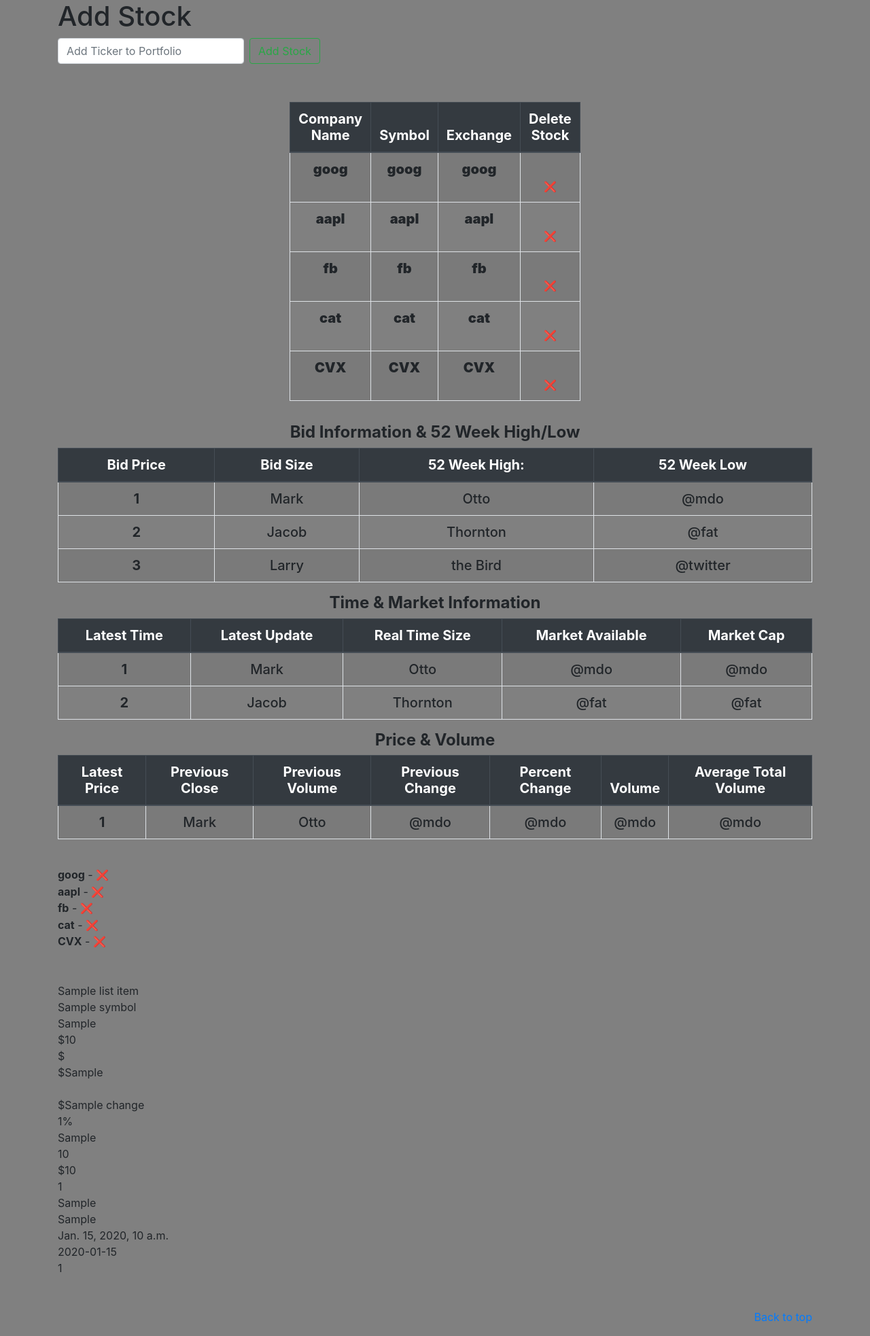
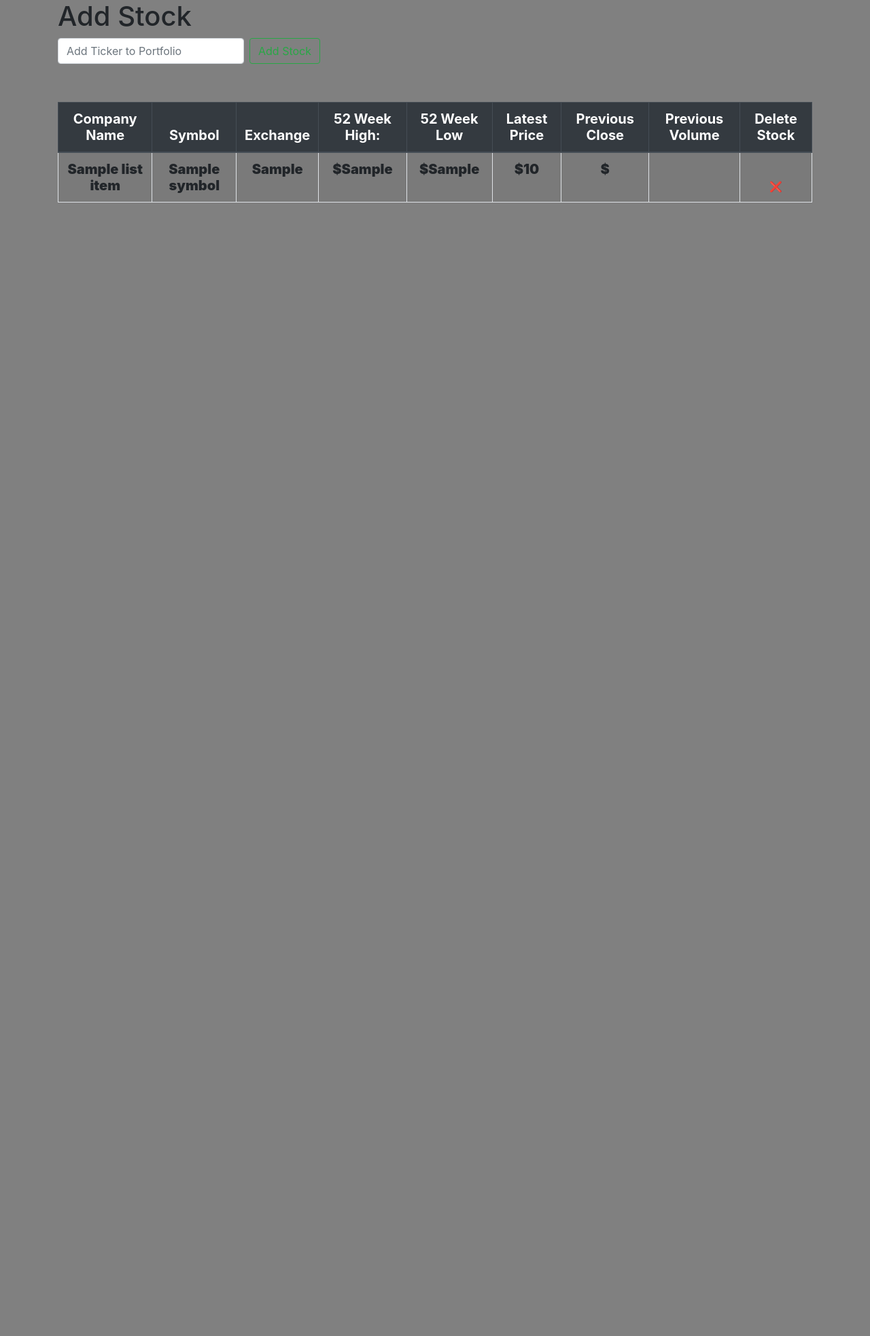
Before and after one commit to CyborgVillager/ja_stock_pydjango, a Django app: template stocks/quotes/templates/add_stock.html in a window 1280 px wide. Shown: the part 56-2022 px from the top of the page at 68% size. After the commit the page ends 354 px from the top, so only its background shows below. Run offline with Django 3.2, Linux system fonts and the light colour scheme; data comes from the database, SQL or seed files in the repository; both versions use the stored data as it was after the commit; the template is opened without the code that fills it: values that come from a table or form of the project are taken from there, most other values are stand-ins (such as "Sample title", 1, 10 or a date in 2020); some libraries are stand-ins or nearby versions.

Commit message:
v25
modifi.. add_stock now connected to api, data can be seen/ be read for humans, delete to be re-fixed <-x_x->

```diff
--- a/ja_stock_update_log.txt
+++ b/ja_stock_update_log.txt
@@ -40,6 +40,6 @@
 v24: unpause connectiing to api viwws.py @ add_stock(request), connect to api , each time theres a ticker 'quote' or
 search obtain it from db, it will loop through / make a api call / decode the json, if fails put an error @ views.py /
 save the data chunks into a list
---v25:
-v26:
+v25: modifi.. add_stock now connected to api, data can be seen/ be read for humans, delete to be re-fixed <-x_x->
+--v26:
 v27:
--- a/stocks/quotes/templates/add_stock.html
+++ b/stocks/quotes/templates/add_stock.html
@@ -1,12 +1,5 @@
 <!DOCTYPE html>
 {% extends 'base.html' %}
-
-<!--Back to top of page-->
-<a name="top"></a>
-<!--Back to top of page-->
-<a name="bid_info"></a>
-<a name="time_market"></a>
-<a name="price_vol"></a>
 
 
 {% block content %}
@@ -42,201 +35,62 @@
 
 
 <!-- Basic Company Info Start pt1-->
-<h5><table align="center" class="table table-striped table-bordered table-hover"  style="width:400px; ">
+<h5><table  class="table table-striped table-bordered table-hover"  >
   <thead  class="thead-dark" >
     <tr>
     <h5>
         <th scope="col">Company Name</th>
         <th scope="col">Symbol</th>
       <th scope="col">Exchange</th>
-      <th scope="col">Delete Stock </th>
+      <th scope="col">52 Week High:</th>
+      <th scope="col">52 Week Low</th>
+        <th scope="col">Latest Price</th>
+      <th scope="col">Previous Close</th>
+      <th scope="col">Previous Volume</th>
+         <th scope="col">Delete Stock </th>
+
     </h5>
     </tr>
   </thead>
     <!-- Basic Company Info Row Start pt1-->
      <tbody>
+    {% if ticker %}
 
-    {% if ticker %}
-     {% for item in ticker %}
+
+         {% for list_item in output %}
      <tr>
-         <th scope="row"><b>{{ item }}</b></th>
-         <th scope="row"><b>{{ item }}</b></th>
-         <th scope="row"><b>{{ item }}</b></th>
-         <td><br><a href="{% url 'delete' item.id%}"> <span style='font-size:15px;'>&#10060; </span></a></br></td>
-     </tr>
+         <th scope="row"><b>{{ list_item.companyName}}</b></th>
+        <th scope="row"><b>{{ list_item.symbol }}</b></th>
+       <th scope="row"><b>{{ list_item.primaryExchange }}</b></th>
+       <th scope="row"><b>${{ list_item.week52High }}</b></th>
+       <th scope="row"><b>${{ list_item.week52Low }}</b></th>
+       <th scope="row"><b>${{ list_item.latestPrice }}</b></th>
+       <th scope="row"><b>${{ list_item.previousClose }}</b></th>
+       <th scope="row"><b>{{ list_item.previousVolume }}</b></th>
+        <td><br><a href="/"> <span style='font-size:15px;'>&#10060; </span></a></br></td>
+         </tr>
+      {% endfor %}
 
-    {% endfor %}
 
-    {% endif %}
+
+
 
      </tbody>
      <!-- Basic Company Info Row End pt1-->
  </table>
      </h5>
+ {% endif %}
  <!-- Basic Company Info Table End pt1-->
 
 
- <!-- Basic Company Info Table Start pt2-->
- <h5><table align="center" class="table table-striped table-bordered table-hover"  style="width:400px; ">
-  <thead  class="thead-dark" >
-    <tr>
-    <h5>
-
-    </h5>
-    </tr>
-  </thead>
-      <!-- Basic Company Info Start pt2-->
-     <tbody>
-
-     </tbody>
-      <!-- Basic Company Info Row  End pt2-->
- </table>
-     </h5>
- <!-- Basic Company Info Table End pt2-->
-
- <!-- Bid Information & 52 Week High/Low Table Start-->
-<h5><table align="center" class="table table-striped table-bordered table-hover" >
-<thead  class="thead-dark">
- <h4>Bid Information & 52 Week High/Low</h4>
-    <tr>
-      <th scope="col">Bid Price</th>
-      <th scope="col">Bid Size</th>
-      <th scope="col">52 Week High:</th>
-      <th scope="col">52 Week Low</th>
-    </tr>
-  </thead>
-     <!-- Bid Information & 52 Week High/Low Row Start -->
-  <tbody>
-    <tr>
-      <th scope="row">1</th>
-      <td>Mark</td>
-      <td>Otto</td>
-      <td>@mdo</td>
-    </tr>
-    <tr>
-      <th scope="row">2</th>
-      <td>Jacob</td>
-      <td>Thornton</td>
-      <td>@fat</td>
-    </tr>
-    <tr>
-      <th scope="row">3</th>
-      <td>Larry</td>
-      <td>the Bird</td>
-      <td>@twitter</td>
-    </tr>
-  </tbody>
-     <!-- Bid Information & 52 Week High/Low Row End-->
-</table>
-    </h5>
- <!-- Bid Information & 52 Week High/Low Table End-->
-
- <!-- Time & Market Information Table Start-->
-<h5><table align="center" class="table table-striped table-bordered table-hover" >
-<thead  class="thead-dark">
- <h4>Time & Market Information</h4>
-    <tr>
-      <th scope="col">Latest Time</th>
-      <th scope="col">Latest Update</th>
-      <th scope="col">Real Time Size</th>
-      <th scope="col">Market Available </th>
-        <th scope="col">Market Cap</th>
-    </tr>
-  </thead>
-
-      <!-- Time & Market Information Info Start-->
-  <tbody>
-    <tr>
-      <th scope="row">1</th>
-      <td>Mark</td>
-      <td>Otto</td>
-      <td>@mdo</td>
-      <td>@mdo</td>
-    </tr>
-    <tr>
-      <th scope="row">2</th>
-      <td>Jacob</td>
-      <td>Thornton</td>
-      <td>@fat</td>
-      <td>@fat</td>
-    </tr>
-
-
-  </tbody>
-     <!-- Time & Market Information Info End-->
-</table>
-    </h5>
- <!-- Time & Market Information End-->
-
-
-<!-- Price & Volume table Start-->
- <h5><table class="table table-striped table-bordered table-hover" >
-<thead  class="thead-dark">
- <h4>Price & Volume </h4>
-    <tr>
-      <th scope="col">Latest Price</th>
-      <th scope="col">Previous Close</th>
-      <th scope="col">Previous Volume</th>
-      <th scope="col">Previous Change</th>
-      <th scope="col">Percent Change</th>
-      <th scope="col">Volume</th>
-      <th scope="col">Average Total Volume</th>
-    </tr>
-  </thead>
-  <!-- Price & Volume Row Info Start-->
-  <tbody>
-    <tr>
-      <th scope="row">1</th>
-      <td>Mark</td>
-      <td>Otto</td>
-      <td>@mdo</td>
-      <td>@mdo</td>
-      <td>@mdo</td>
-      <td>@mdo</td>
-    </tr>
-
-  </tbody>
-     <!-- Price & Volume Row Info End-->
-</table>
-     </h5>
-<!-- Price & Volume End-->
-
-
-
-<!-- Table Head Option for the Stock END -->
 
 <br/>
 
 
-{% for item in ticker %}
-<b>{{ item }}</b> - <a href="{% url 'delete' item.id%}"> <span style='font-size:15px;'>&#10060; </span></a><br/>
-    {% endfor %}
+
 </body>
 <br/>
 <br/>
-{% for list_item in output %}
-    {{ list_item.companyName}}<br/>
-    {{ list_item.symbol }}<br/>
-    {{ list_item.primaryExchange }}<br/>
-    ${{ list_item.latestPrice }}<br/>
-    ${{ list_item.previousClose }}<br/>
-    ${{ list_item.marketCap }}<br/>
-    {{ list_item.previousVolume }}<br/>
-    ${{ list_item.change }}<br/>
-    {{ list_item.changePercent }}%<br/>
-    {{ list_item.iexVolume}}<br/>
-    {{ list_item.avgTotalVolume}}<br/>
-    ${{ list_item.iexBidPrice }}<br/>
-    {{ list_item.iexBidSize}}<br/>
-    {{ list_item.week52High}}<br/>
-    {{ list_item.week52Low}}<br/>
-    {{ list_item.latestTime }}<br/>
-    {{ list_item.latestUpdate}}<br/>
-    {{ list_item.iexRealtimeSize }}<br/>
-    {{ list_item.isUSMarketOpen}}<br/><br/>
-{% endfor %}
-<!--Back to top of page-->
-<a href="#top" ><p align="right">Back to top</p></a>
-<!--Back to top of page-->
+
 {% endblock %}
 </html>
```
Also changed, not shown: stocks/db.sqlite3.
